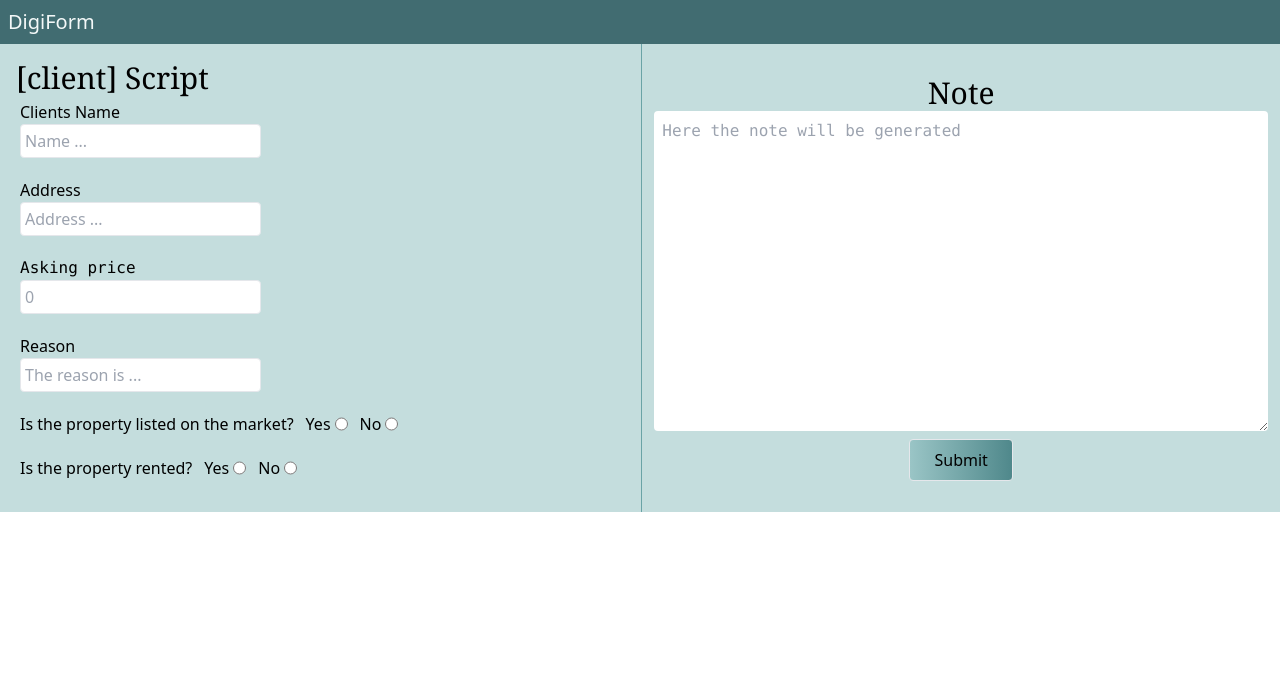
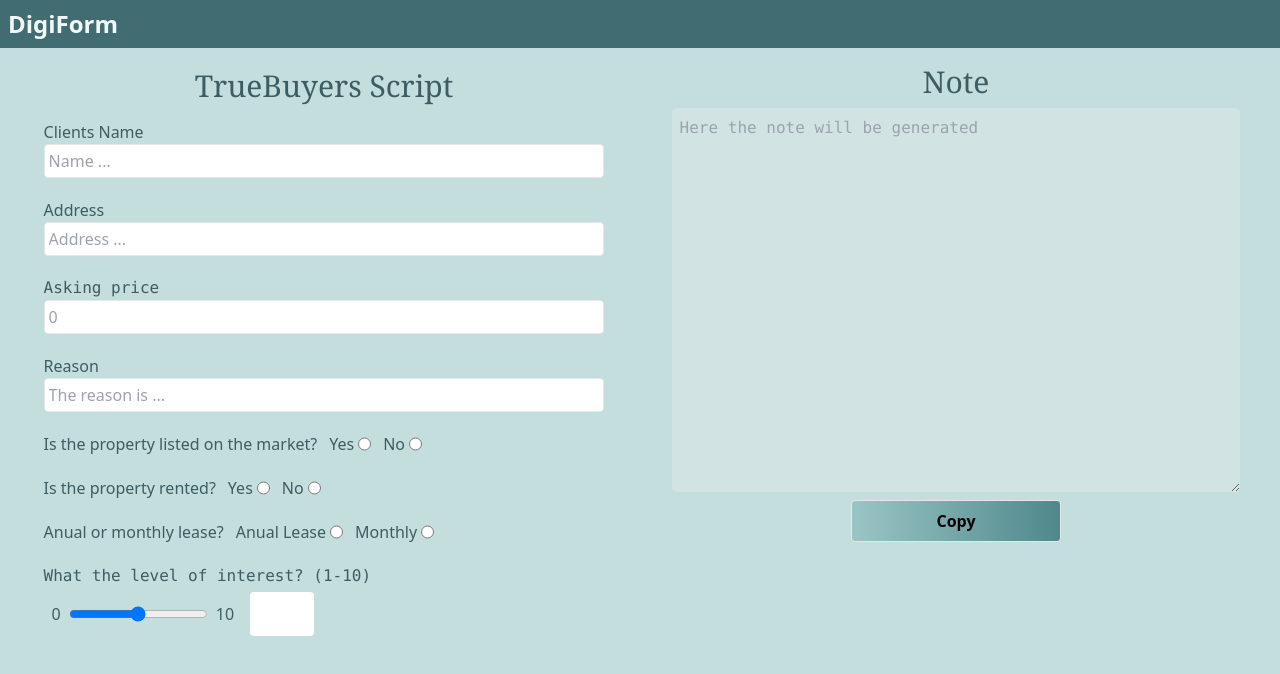
Before and after one commit to Annimus1/Digi-Form, a React (Vite) app: page / in a window 1280 px wide. Shown: the top 674 px of the page. Built offline with nearby package versions, Linux system fonts and the light colour scheme.

Commit message:
fixing up the styles

```diff
--- a/src/App.jsx
+++ b/src/App.jsx
@@ -1,45 +1,24 @@
 import { useState } from "react"
 import Question from "./components/Question"
 import QuestionRadio from "./components/QuestionRadio"
+import QuestionSpecial from "./components/QuestionSpecial"
+import data from './util/script'
 
 export default function App() {
-	let hash5 = crypto.randomUUID()
-	let hash6 = crypto.randomUUID()
-
-	const [ test, setTest ] = useState('')
 	const [ note, setNote ] = useState(undefined)
 
-	const questionTypes = {
-		text:'text',
-		number:'number',
-		radio:'radio'
-	}
-
-	let data =[
-		{id:'name', question:'Clients Name', template:`Clients name: `, type:'text', placeholder:'Name ...'}, // tested
-		{id:'address', question:'Address', template:`Address: `, type:'text', placeholder:'Address ...'}, // tested
-		{id:'price', question:'Asking price', template:`Asking Price: `, type:'number'}, // tested
-		{id:'reason', question:'Reason', template:`Reason: `, type:'text', placeholder:'The reason is ...'}, // tested
-		{id:'list', question:'Is the property listed on the market?', template:`Listed: `, type:'radio', placeholder:'', name:'listing'}, // tested
-		{id:'rent', question:'Is the property rented?', template:`Rented: `, type:'radio', placeholder:'', name:'renting'},
-		//{id:hash1, template:`Level of interest in selling: `}, // leve of interest
-		//{id:'name', template:`Client's name: `, type:'text', placeholder:"Client's name ..."}, // Reason
-		//{id:'address', template:`Address: `, type:'text', placeholder:"Address ..."}, // Reason
-		// yes or no [  TO DO ]
-	]
-
-	function prebuildNote(d){
+	function prebuildNote(script){
+		// for each question check if the value is different to undefined.
 		let preview = ''
 
-		d.forEach(
-			e => {
+		script.forEach( ( question ) => {
 				try {
-					if(document.getElementById(e.id).value){
-						preview += e.template + document.getElementById(e.id).value +'\n'
+					if(document.getElementById(question.id).value){
+						preview += question.template + document.getElementById(question.id).value +'\n'
 						//console.log('preview: ',preview);
 					}
 				} catch (error) {
-					console.log(e);
+					console.log(error);
 				}
 			}
 		)
@@ -48,93 +27,79 @@ export default function App() {
 	}
 
 	function handleNote(e){
-		let NOTE = prebuildNote(data)
+		let NOTE = prebuildNote(data.script)
 		setNote(NOTE)
 	}
 
 	return (
-		<>
-		<header className="w-screen p-2 bg-william-600">
+		<main className="min-w-[360px] w-full h-screen flex flex-col">
 
-		<h2 className="text-xl text-william-50">DigiForm</h2>
+			<header className="h-12 bg-william-600">
 
-		</header>
+			<h2 className="text-2xl p-2 font-semibold text-william-50">DigiForm</h2>
 
-		<form
-			className="w-screen h-full flex flex-col justify-center items-center md:flex-row bg-william-200"
-			onChange={e => {handleNote(e)}}
-		>
+			</header>
 
-			{/* Script Side / questions to ask */}
-			<div className=" w-full flex flex-col items-start md:h-full md:border-r md:border-r-william-400 md:p-4">
+			<form
+				className="p-2 bg-william-200 text-william-700 lg:h-full lg:flex "
+				onChange={e => {handleNote(e)}}
+			>
 
-				<h2 className="text-3xl font-serif">[client] Script</h2>
+				{/* Script Side / questions to ask */}
+				<section className="w-full  md:flex md:flex-col md:items-center">
 
-				{
-					data.map( (element) => {
-						// console.log(element.id);
-						return (element.type === questionTypes.text || element.type === questionTypes.number) ?
-						<Question key={element.id} question={element}/> :
-						//<h1>hola</h1>
-						<QuestionRadio key={element.id} question={element} />
-					})
-				}
+					<h2 className="text-3xl font-serif my-3 text-center md:w-1/2">{data.label} Script</h2>
 
+				<article className="md:w-3/4 lg:w-[90%]">
 
-				{/* <div className="flex flex-col p-1     md:mb-3">
-					<label
-						className="text-md font-mono"
-					>Level of interest in selling (1 - 10)</label>
-					<div className="flex items-center">
-						<input
-							id={hash1}
-							className="border p-1 rounded"
-							type={'range'}
-							placeholder={''}
-							min={1}
-							max={10}
-							defaultValue={test}
-							value={test}
-							onChange={ e => { setTest(e.target.value)}}
-							/>
-						<input  className='w-10 text-xl ml-2' type="number" value={test}  onChange={ e => { setTest(e.target.value)}}/>
-					</div>
-				</div> */}
+					{
+						data.script.map( element => {
+							switch (element.type) {
+								case 'text':
+									return <Question key={element.id} question={element}/>
 
+								case 'number':
+									return <Question key={element.id} question={element}/>
 
+								case 'radio':
+									return <QuestionRadio key={element.id} question={element} />
 
+								case "radio-name":
+									return <QuestionRadio key={element.id} question={element} />
 
+								case 'scale':
+									return <QuestionSpecial key={element.id} question={element} />
 
-				{/* <div className="flex flex-col md:flex-row p-1     md:mb-3">
-					<label>Anual or monthly lease?</label>
+								default:
+									return <h2>{element.type}</h2>
+							}
+						})
+					}
+					</article>
 
-					<div className="flex gap-1 md:ml-3">
-						<label htmlFor={hash6}>Anual</label>
-						<input type={'radio'} value={'anual'} id={hash6} name={hash5}
-						onChange={(e) => alert(`It's a ${e.target.value} lease.\n`)}/>
-					</div>
+				</section>
 
-					<div className="flex gap-1 md:ml-3">
-						<label htmlFor={hash5}>Monthly</label>
-						<input type={'radio'} value={'Monthly bases'} id={hash5} name={hash5}
-						onChange={(e) => alert(`It's a ${e.target.value} lease.\n`)}/>
-					</div>
+				{/* Note Side / note to copy */}
+				<section className="w-full flex flex-col items-center">
+					<h2 className="text-3xl font-serif text-center my-2">Note</h2>
 
-				</div> */}
+					<textarea
+						disabled
+						name=""
+						id=""
+						className="w-full h-96 rounded p-2 font-mono md:w-3/4 lg:w-[90%]"
+						placeholder="Here the note will be generated"
+						value={note}>
+					</textarea>
 
-			</div>
+					<input
+						className="w-1/3 border py-2 md:mt-2 px-6 rounded text-black font-semibold bg-gradient-to-r from-william-300 to-william-500 hover: hover:cursor-pointer"
+						type="submit"
+						value={'Copy'}
+					/>
+				</section>
 
-			{/* Note Side / note to copy */}
-			<div className="w-full flex flex-col items-center md:h-full p-1 px-3">
-				<h2 className="text-3xl font-serif">Note</h2>
-				<textarea name="" id="" className="w-full h-80 rounded p-2 font-mono" placeholder="Here the note will be generated" value={note}></textarea>
-				<input
-					className="border py-2 md:mt-2 px-6 rounded bg-gradient-to-r from-william-300 to-william-500 hover: hover:cursor-pointer"
-					type="submit"
-				/>
-			</div>
-
-		</form>
-		</>
+			</form>
+		</main>
 	)
 }
```
